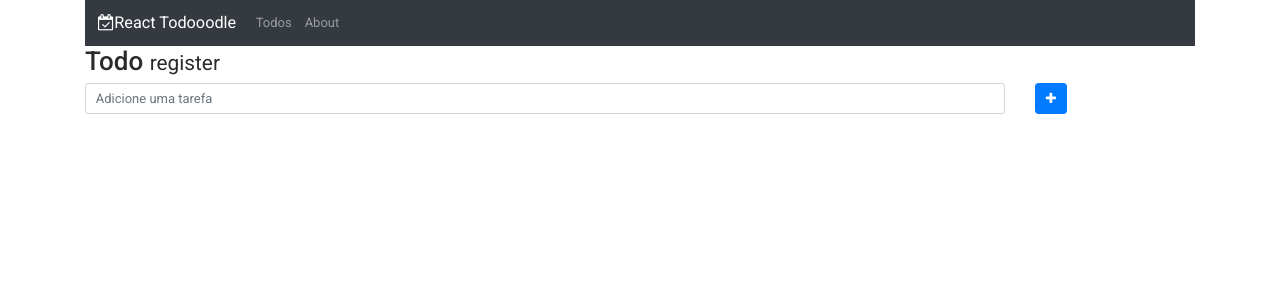
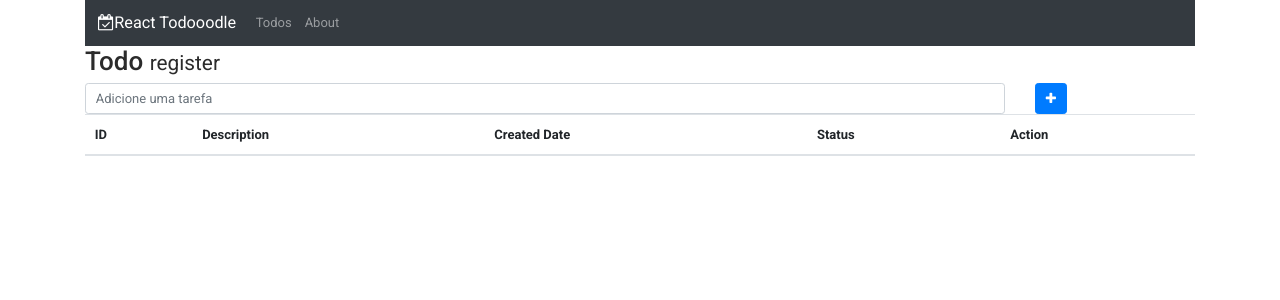
Before and after one commit to pedrovsp/todo-app, a React (Create React App) app in the folder react-todo/: page /todos in a window 1280 px wide. Shown: the top 300 px of the page. Built offline with nearby package versions, Linux system fonts and the light colour scheme.

Commit message:
feat(front): add todo list

```diff
--- a/react-todo/src/assets/styles/variables.scss
+++ b/react-todo/src/assets/styles/variables.scss
@@ -1,4 +1,5 @@
 :root {
     --background-color: #ccc;
     --default-font-color: #2b2b2b;
+    --checked-color: #0f01aa;
 }
--- /dev/null
+++ b/react-todo/src/todo/list/TodoList.scss
@@ -0,0 +1,11 @@
+.status {
+    font-size: 25px;
+
+    &.checked {
+        color: var(--checked-color);
+    }
+
+    &:not(.checked) {
+        opacity: 0.3;
+    }
+}
--- a/react-todo/src/todo/list/TodoList.tsx
+++ b/react-todo/src/todo/list/TodoList.tsx
@@ -1,15 +1,53 @@
 import React from 'react'
+import { TodoItem } from '../model/TodoItem.model'
+import Button from '../../layout/button/Button';
+import './TodoList.scss';
 
 interface Props {
+    list: [],
+    handleEdit: (event: React.MouseEvent<HTMLButtonElement>) => void;
+    handleDelete: (event: React.MouseEvent<HTMLButtonElement>) => void;
+    handleCheck: (event: React.MouseEvent<HTMLButtonElement>) => void;
+}
+
+const TodoList = (props: Props) => {
+
+    let listItems = (props.list || []).map((item: TodoItem, i) => {
+        return (
+            <tr key={i}>
+                <td>{i}</td>
+                <td>{item.description}</td>
+                <td>{item.createdAt}</td>
+                <td>
+                    <i className={'status fa fa-check-square ' + (item.done ? 'checked' : '')}></i>
+                </td>
+                <td className='d-flex justify-content-between'>
+                    <Button styles='primary' icon='check-circle'
+                        disabled={item.done} onClick={props.handleCheck}></Button>
+                    <Button styles='secondary' icon='edit'
+                        disabled={item.done} onClick={props.handleEdit}></Button>
+                    <Button styles='danger' icon='trash' onClick={props.handleDelete}></Button>
+                </td>
+            </tr >
+        )
+    });
+    return (
+        <table className='table'>
+            <thead>
+                <tr>
+                    <th>ID</th>
+                    <th>Description</th>
+                    <th>Created Date</th>
+                    <th>Status</th>
+                    <th>Action</th>
+                </tr>
+            </thead>
+            <tbody>
+                {listItems}
+            </tbody>
+        </table>
+    )
 
 }
 
-const TodoList = (props: Props) => {
-    return (
-        <div>
-
-        </div>
-    )
-}
-
 export default TodoList
```
